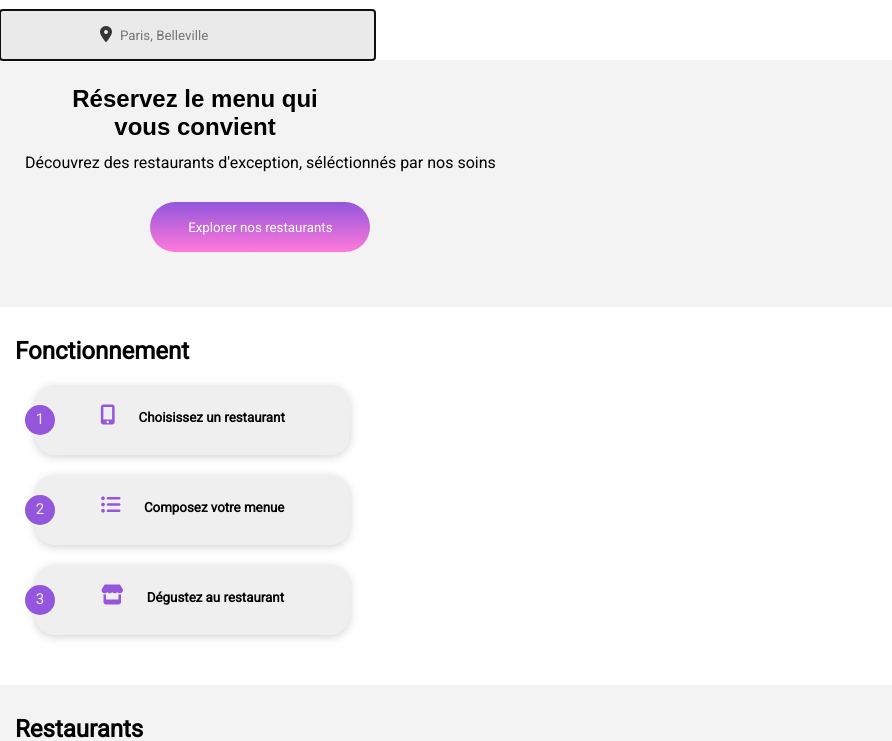
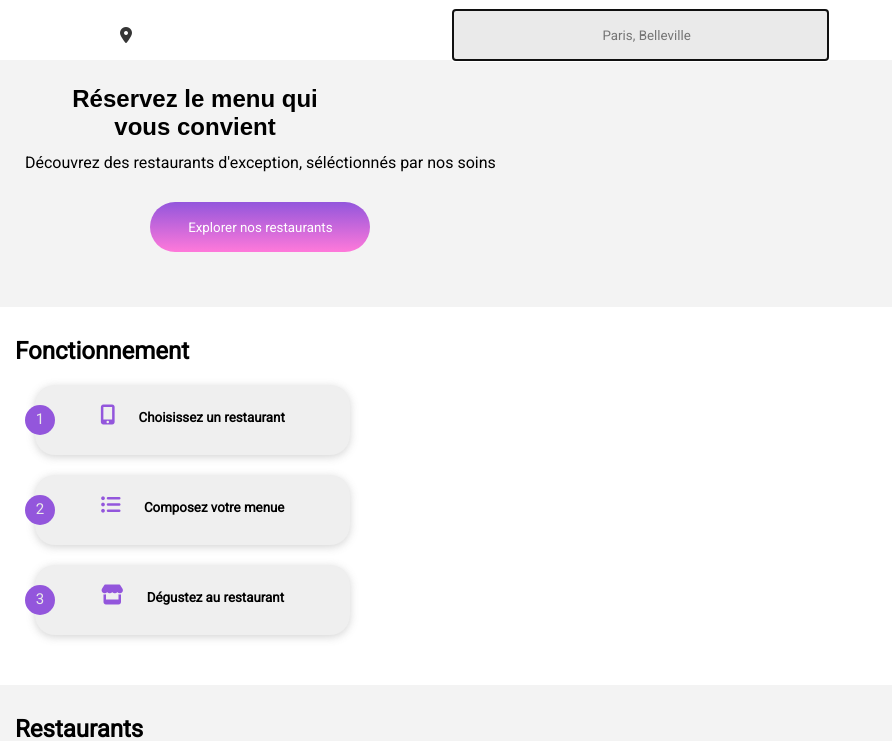
Before and after one commit to Andoniaina-Manantsoa/projet3-openclassrooms, a website: page index.html in a window 1280 px wide. Shown: the part 59-800 px from the top of the page, without its empty margins (0-892 px from the left). Drawn offline with Linux system fonts and the light colour scheme; a web font is replaced by a local one.

Commit message:
modif design respensive

```diff
--- a/sass/_design.scss
+++ b/sass/_design.scss
@@ -61,19 +61,21 @@ $background-color-card: #ffffff;
 }
 
 .input-icon {
+    display: flex;
+    justify-content: center;
     position: relative;
-    padding-top: 15px;
+    margin-top: 15px;
 
     i {
         position: absolute;
-        top: 60%;
-        left: 100px;
+        top: 50%;
+        left: 120px;
         transform: translateY(-50%);
         color: $color-incon ;
 
         @media (min-width: 1440px) {
             width: 1440px;
-            padding-left: 600px;
+            padding-left: 560px;
         }
     }
 
@@ -82,7 +84,7 @@ $background-color-card: #ffffff;
         height: 50px;
         background-color: #eaeaea;
         color: $color-incon ;
-        padding-left: 120px;
+        padding-left: 150px;
         border: none;
 
         @media (min-width: 1440px) {
```
Also changed, not shown: css/style.css, 1 other file.
